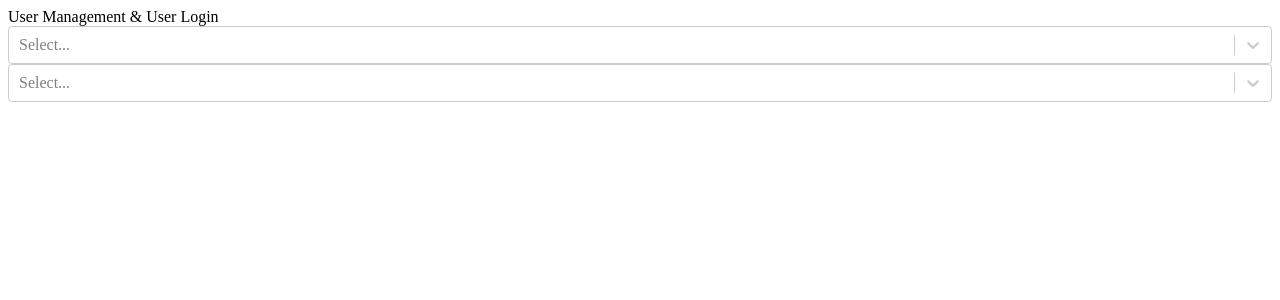
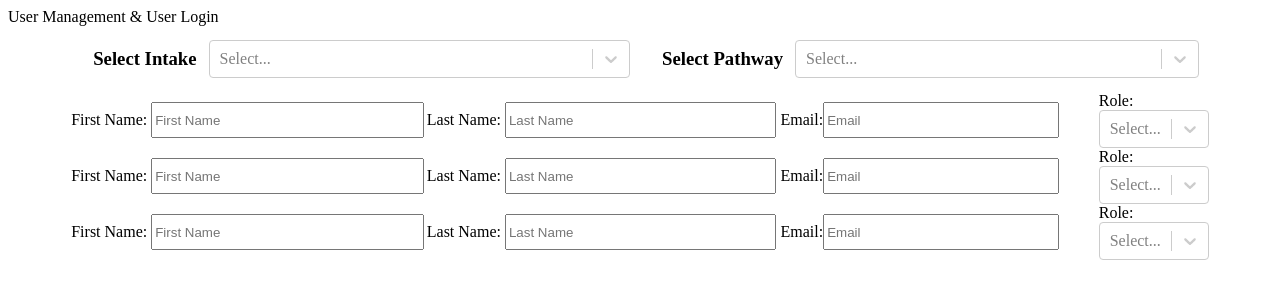
Before and after one commit to BrandTrump/user-management, a React (Create React App) app: page / in a window 1280 px wide. Shown: the top 300 px of the page. Built offline with nearby package versions, Linux system fonts and the light colour scheme.

Commit message:
User management form created

```diff
--- a/src/components/UmScreen/UMScreen.module.css
+++ b/src/components/UmScreen/UMScreen.module.css
@@ -1,3 +1,42 @@
+.titles {
+    margin: 12px;
+
+}
+
 .upperSection {
     display: flex;
+    width: 90%;
+    justify-content: space-between;
+    margin: auto;
+    white-space: nowrap;
 }
+
+.selectionSection {
+    display: flex;
+    align-items: center;
+    padding: 10px;
+    width: 50%;
+}
+
+.selector {
+    width: 80%;
+}
+
+.lowerSection {
+    display: flex;
+    width: 90%;
+    justify-content: space-between;
+    align-items: center;
+    margin: auto;
+    white-space: nowrap;
+}
+
+.formInputs {
+    height: 30px;
+    width: 100%;
+
+}
+
+.formSelector {
+    width: 100%;
+}
--- a/src/components/UmScreen/UMScreen.tsx
+++ b/src/components/UmScreen/UMScreen.tsx
@@ -1,4 +1,4 @@
-
+import styles from './UMScreen.module.css'
 import React, { useState } from 'react'
 import CreatableSelect from 'react-select/creatable';
 
@@ -26,13 +26,26 @@ interface Option {
     createOption('Salesforce Developer'),
   ];
 
+  const roleOptions = [
+    createOption('Candidate'),
+    createOption('Trainer'),
+    createOption('Admin'),
+  ];
+
 
 export default function UMScreen() {
 
         const [isLoading, setIsLoading] = useState(false);
         const [inOptions, setInOptions] = useState(intakeOptions);
         const [paOptions, setPaOptions] = useState(pathOptions);
+        const [roOptions1, setRoOptions1] = useState(roleOptions);
+        const [roOptions2, setRoOptions2] = useState(roleOptions);
+        const [roOptions3, setRoOptions3] = useState(roleOptions);
         const [value, setValue] = useState<Option | null>();
+        const [value2, setValue2] = useState<Option | null>();
+        const [roleValue1, setRoleValue1] = useState<Option | null>();
+        const [roleValue2, setRoleValue2] = useState<Option | null>();
+        const [roleValue3, setRoleValue3] = useState<Option | null>();
 
         const handleCreate = (inputValue: string) => {
             setIsLoading(true);
@@ -50,12 +63,46 @@ export default function UMScreen() {
               const newOption = createOption(inputValue);
               setIsLoading(false);
               setPaOptions((prev) => [...prev, newOption]);
+              setValue2(newOption);
+            }, 1000);
+          };
+
+          const handleRoleCreate1 = (inputValue: string) => {
+            setIsLoading(true);
+            setTimeout(() => {
+              const newOption = createOption(inputValue);
+              setIsLoading(false);
+              setRoOptions1((prev) => [...prev, newOption]);
+              setValue(newOption);
+            }, 1000);
+          };
+
+          const handleRoleCreate2 = (inputValue: string) => {
+            setIsLoading(true);
+            setTimeout(() => {
+              const newOption = createOption(inputValue);
+              setIsLoading(false);
+              setRoOptions2((prev) => [...prev, newOption]);
+              setValue(newOption);
+            }, 1000);
+          };
+
+          const handleRoleCreate3 = (inputValue: string) => {
+            setIsLoading(true);
+            setTimeout(() => {
+              const newOption = createOption(inputValue);
+              setIsLoading(false);
+              setRoOptions3((prev) => [...prev, newOption]);
               setValue(newOption);
             }, 1000);
           };
     return (
       <>
+      <div className={styles.upperSection}>
+        <div className={styles.selectionSection}>
+      <h3 className={styles.titles}>Select Intake</h3>
       <CreatableSelect
+      className={styles.selector}
       isClearable
       isDisabled={isLoading}
       isLoading={isLoading}
@@ -64,16 +111,78 @@ export default function UMScreen() {
       options={inOptions}
       value={value}
     />
-
+    </div>
+    <div className={styles.selectionSection}>
+    <h3 className={styles.titles}>Select Pathway</h3>
     <CreatableSelect
+          className={styles.selector}
     isClearable
     isDisabled={isLoading}
     isLoading={isLoading}
-    onChange={(newValue) => setValue(newValue)}
+    onChange={(newValue) => setValue2(newValue)}
     onCreateOption={handleCreate2}
     options={paOptions}
-    value={value}
+    value={value2}
   />
+  </div>
+  </div>
+  <div className={styles.lowerSection}>
+     <div>First Name: <input placeholder="First Name" className={styles.formInputs}/></div>
+     <div> Last Name: <input placeholder="Last Name" className={styles.formInputs}/></div>
+     <div> Email:<input placeholder="Email" className={styles.formInputs}/></div>
+     <div>
+      <div>Role:
+     <CreatableSelect
+          className={styles.formSelector}
+    isClearable
+    isDisabled={isLoading}
+    isLoading={isLoading}
+    onChange={(newValue) => setRoleValue1(newValue)}
+    onCreateOption={handleRoleCreate1}
+    options={roOptions1}
+    value={roleValue1}
+  />
+  </div>
+  </div>
+  </div>
+  <div className={styles.lowerSection}>
+     <div>First Name: <input placeholder="First Name" className={styles.formInputs}/></div>
+     <div> Last Name: <input placeholder="Last Name" className={styles.formInputs}/></div>
+     <div> Email:<input placeholder="Email" className={styles.formInputs}/></div>
+     <div>
+      <div>Role:
+     <CreatableSelect
+          className={styles.formSelector}
+    isClearable
+    isDisabled={isLoading}
+    isLoading={isLoading}
+    onChange={(newValue) => setRoleValue2(newValue)}
+    onCreateOption={handleRoleCreate2}
+    options={roOptions2}
+    value={roleValue2}
+  />
+  </div>
+  </div>
+  </div>
+  <div className={styles.lowerSection}>
+     <div>First Name: <input placeholder="First Name" className={styles.formInputs}/></div>
+     <div> Last Name: <input placeholder="Last Name" className={styles.formInputs}/></div>
+     <div> Email:<input placeholder="Email" className={styles.formInputs}/></div>
+     <div>
+      <div>Role:
+     <CreatableSelect
+          className={styles.formSelector}
+    isClearable
+    isDisabled={isLoading}
+    isLoading={isLoading}
+    onChange={(newValue) => setRoleValue3(newValue)}
+    onCreateOption={handleRoleCreate3}
+    options={roOptions3}
+    value={roleValue3}
+  />
+  </div>
+  </div>
+  </div>
   </>
     )
 }
```
